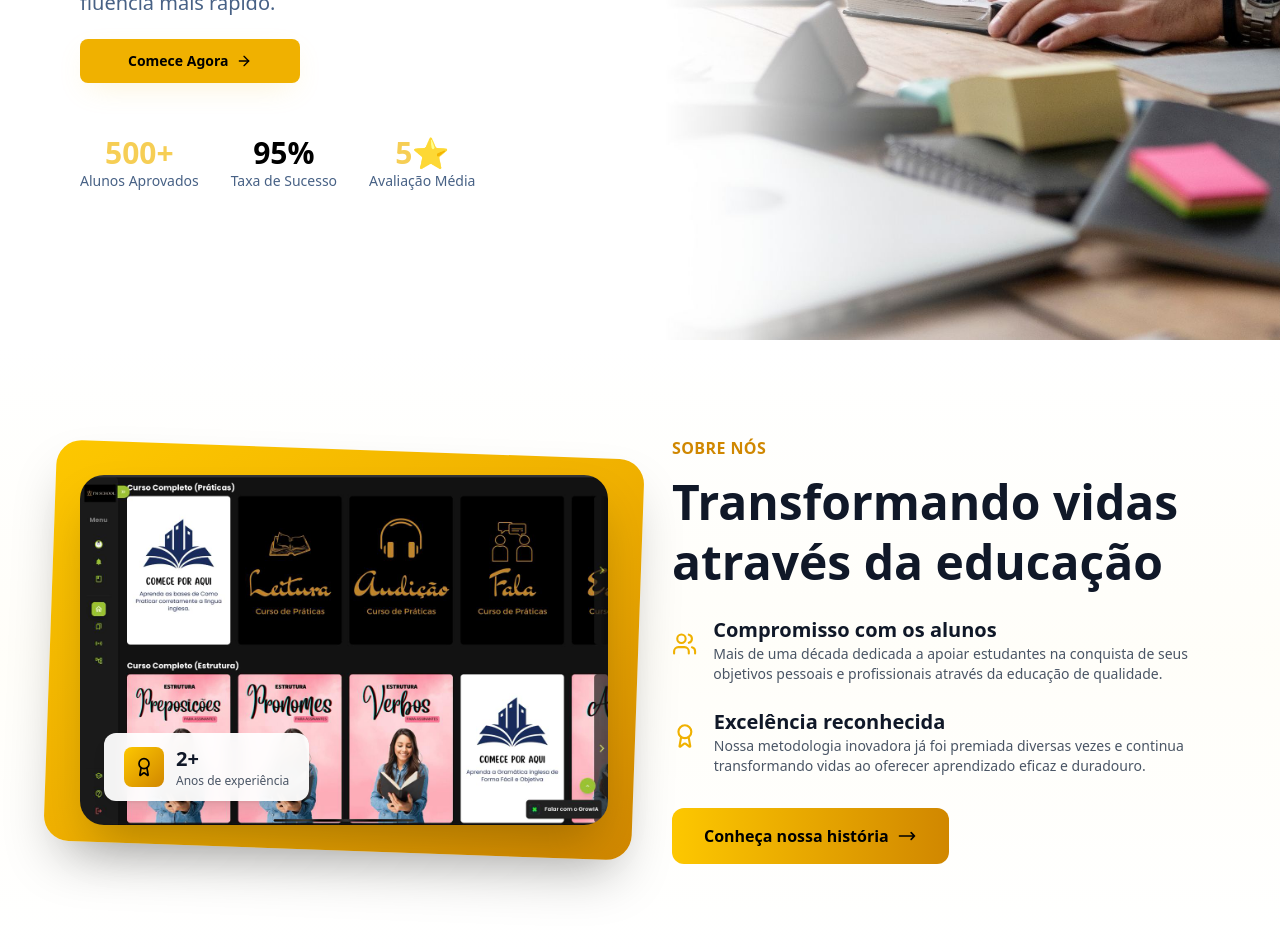
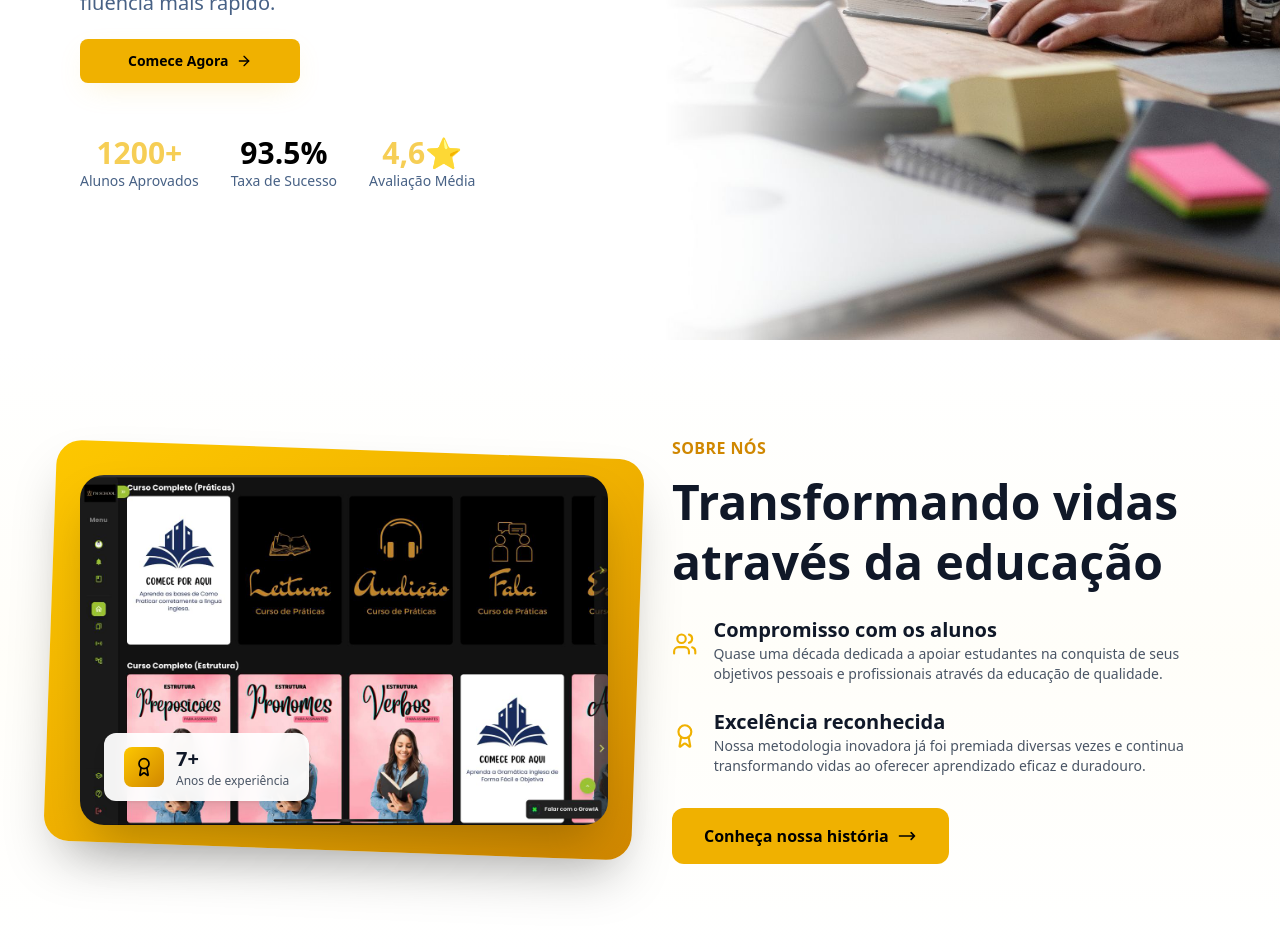
Before and after one commit to lopesmauro/imschool, a React (Vite) app: page / in a window 1280 px wide. Shown: the part 460-1412 px from the top of the page. Built offline with nearby package versions, Linux system fonts and the light colour scheme.

Commit message:
some changes

```diff
--- a/src/components/About.tsx
+++ b/src/components/About.tsx
@@ -6,7 +6,7 @@ const AboutUs = () => {
         {
             icon: Users,
             label: 'Compromisso com os alunos',
-            text: 'Mais de uma década dedicada a apoiar estudantes na conquista de seus objetivos pessoais e profissionais através da educação de qualidade.',
+            text: 'Quase uma década dedicada a apoiar estudantes na conquista de seus objetivos pessoais e profissionais através da educação de qualidade.',
         },
         {
             icon: Award,
@@ -40,7 +40,7 @@ const AboutUs = () => {
                                     <Award className="w-5 h-5 text-black" />
                                 </div>
                                 <div>
-                                    <p className="text-xl font-bold text-gray-900">2+</p>
+                                    <p className="text-xl font-bold text-gray-900">7+</p>
                                     <p className="text-xs text-gray-600">Anos de experiência</p>
                                 </div>
                             </div>
@@ -72,7 +72,7 @@ const AboutUs = () => {
                             })}
                         </div>
 
-                        <button className="group w-fit bg-gradient-to-r from-yellow-400 to-yellow-600 text-black font-semibold px-8 py-4 rounded-xl hover:shadow-xl transition-all duration-300 hover:scale-105 flex items-center gap-2">
+                        <button className="group w-fit bg-yellow-500 text-black font-semibold px-8 py-4 rounded-xl hover:shadow-xl transition-all duration-300 hover:scale-105 flex items-center gap-2">
                             Conheça nossa história
                             <svg className="w-5 h-5 group-hover:translate-x-1 transition-transform" fill="none" stroke="currentColor" viewBox="0 0 24 24">
                                 <path strokeLinecap="round" strokeLinejoin="round" strokeWidth={2} d="M17 8l4 4m0 0l-4 4m4-4H3" />
--- a/src/components/Hero.tsx
+++ b/src/components/Hero.tsx
@@ -33,15 +33,15 @@ const Hero = () => {
 
                         <div className="flex items-center gap-8 pt-8">
                             <div className="text-center">
-                                <div className="text-3xl font-bold text-primary">500+</div>
+                                <div className="text-3xl font-bold text-primary">1200+</div>
                                 <div className="text-sm text-muted-foreground">Alunos Aprovados</div>
                             </div>
                             <div className="text-center">
-                                <div className="text-3xl font-bold">95%</div>
+                                <div className="text-3xl font-bold">93.5%</div>
                                 <div className="text-sm text-muted-foreground">Taxa de Sucesso</div>
                             </div>
                             <div className="text-center">
-                                <div className="text-3xl font-bold text-primary">5⭐</div>
+                                <div className="text-3xl font-bold text-primary">4,6⭐</div>
                                 <div className="text-sm text-muted-foreground">Avaliação Média</div>
                             </div>
                         </div>
```
